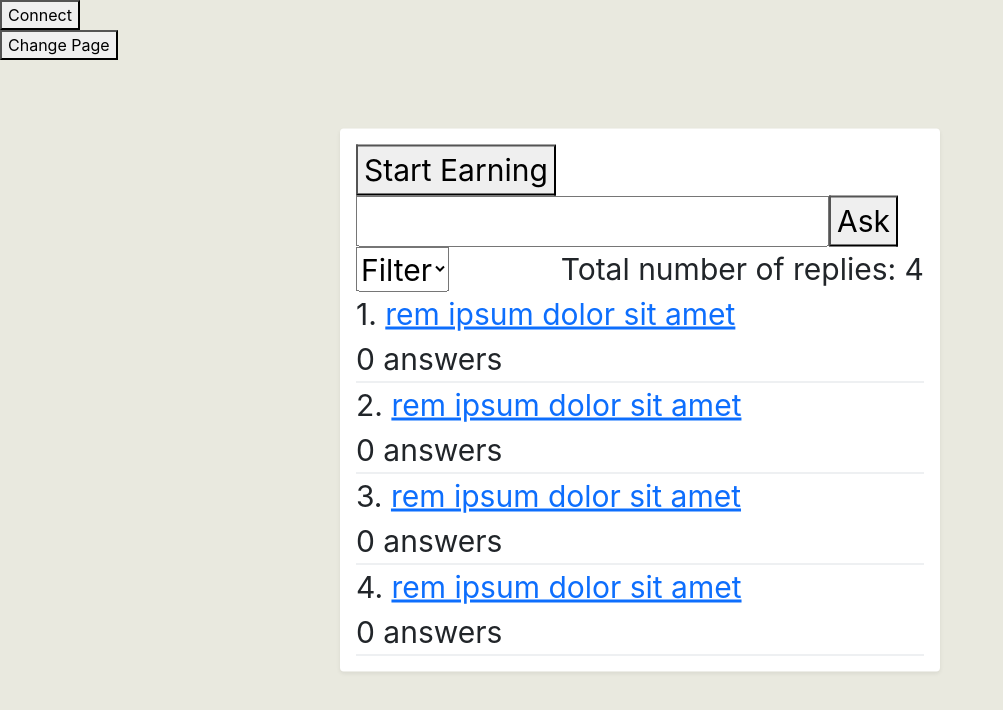
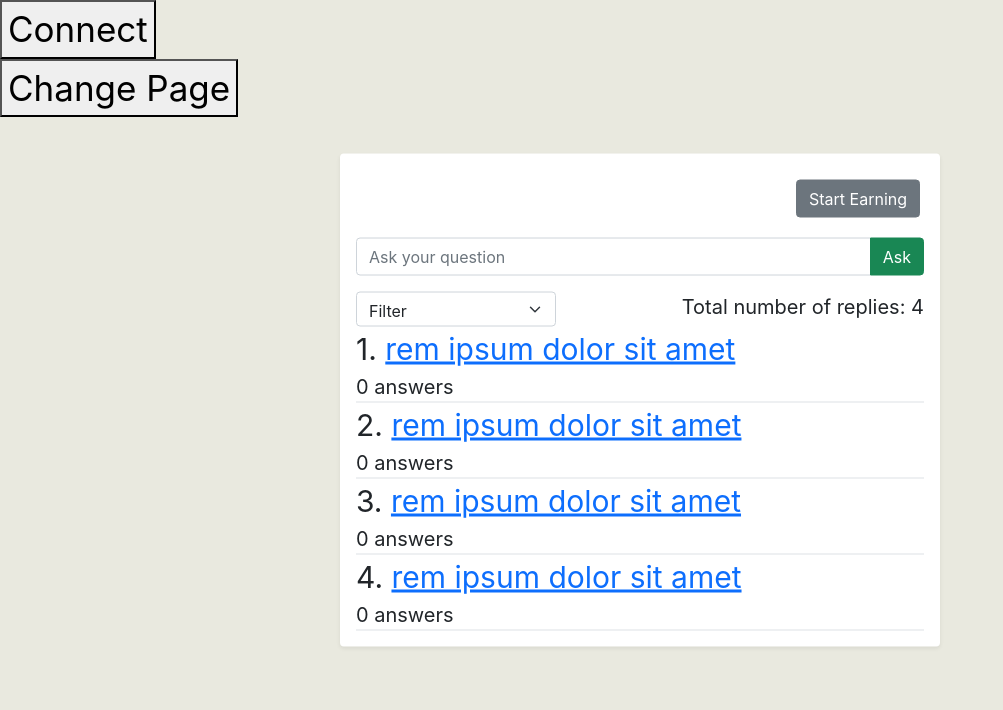
Before and after one commit to Simple2B/Questions.App, a React (Create React App) app in the folder frontend/: page / in a window 1280 px wide. Shown: the top 710 px of the page, without its empty margins (0-1003 px from the left). Built offline with nearby package versions, Linux system fonts and the light colour scheme; no server answers.

Commit message:
added ask&answer components

```diff
--- a/frontend/src/app.css
+++ b/frontend/src/app.css
@@ -1,3 +1,4 @@
 body {
   background-color: rgb(233, 233, 223);
+  font-size: 35px;
 }
--- a/frontend/src/components/answerer/Answerer.tsx
+++ b/frontend/src/components/answerer/Answerer.tsx
@@ -17,7 +17,8 @@ export const Answerer = ( {questions}: IAnswererProps<IQuestion> ) => {
         <span>{question.id}</span>
         {". "}
         <a href="#">{question.question}</a>
-        <div className="button_block"><button className="answer_button">Submit answer</button>
+        <div className="button_block">
+          <button className="btn btn_submit btn-success answer_button">Submit answer</button>
         <div>
           <span>{question.time}</span>
           {" seconds ago"}
--- a/frontend/src/components/answerer/answerer.css
+++ b/frontend/src/components/answerer/answerer.css
@@ -6,4 +6,9 @@
 .button_block {
   display: flex;
   justify-content: space-between;
+  font-size: 20px;
 }
+
+.btn_submit {
+  margin: 10px;
+}
--- a/frontend/src/components/asker/Asker.tsx
+++ b/frontend/src/components/asker/Asker.tsx
@@ -11,18 +11,20 @@ interface IAnswererProps<T>{
 export const Asker = ({questions}: IAnswererProps<IQuestion> ) => {
   return (
       <div className="answer position-absolute top-50 start-50 translate-middle shadow-sm p-3 mb-5 bg-body rounded">
-      <button>Start Earning</button>
+      <button className="btn_start btn btn-secondary">Start Earning</button>
       <form>
-        <input type="text"/>
-        <button>Ask</button>
+      <div className="input-group mb-3">
+        <input type="text" className="form-control" placeholder="Ask your question" aria-label="Ask your question" aria-describedby="button-addon2" />
+        <button className="btn btn-success" type="button" id="button-addon2">Ask</button>
+      </div>
       </form>
       <div className="filter">
-        <select>
-          <option>Filter</option>
-          <option>1</option>
-          <option>2</option>
-          <option>3</option>
-        </select>
+      <select className="form-select">
+        <option selected>Filter</option>
+        <option value="1">One</option>
+        <option value="2">Two</option>
+        <option value="3">Three</option>
+      </select>
         <span>Total number of replies: {questions.length}</span>
       </div>
       {questions.map((question) => (
@@ -30,7 +32,7 @@ export const Asker = ({questions}: IAnswererProps<IQuestion> ) => {
           <span>{question.id}</span>
           {". "}
           <a href="#">{question.question}</a>
-          <div>{" 0 answers"}</div>
+          <div className="answer_amount">{" 0 answers"}</div>
         </div>
       ))}
     </div>
--- a/frontend/src/components/asker/asker.css
+++ b/frontend/src/components/asker/asker.css
@@ -1,4 +1,18 @@
 .filter {
   display: flex;
   justify-content: space-between;
+  font-size: 20px;
 }
+
+.form-select {
+  width: 200px;
+  height: 35px;
+}
+
+.btn_start {
+  margin: 10px 0 20px 440px;
+}
+
+.answer_amount {
+  font-size: 20px;
+}
```
